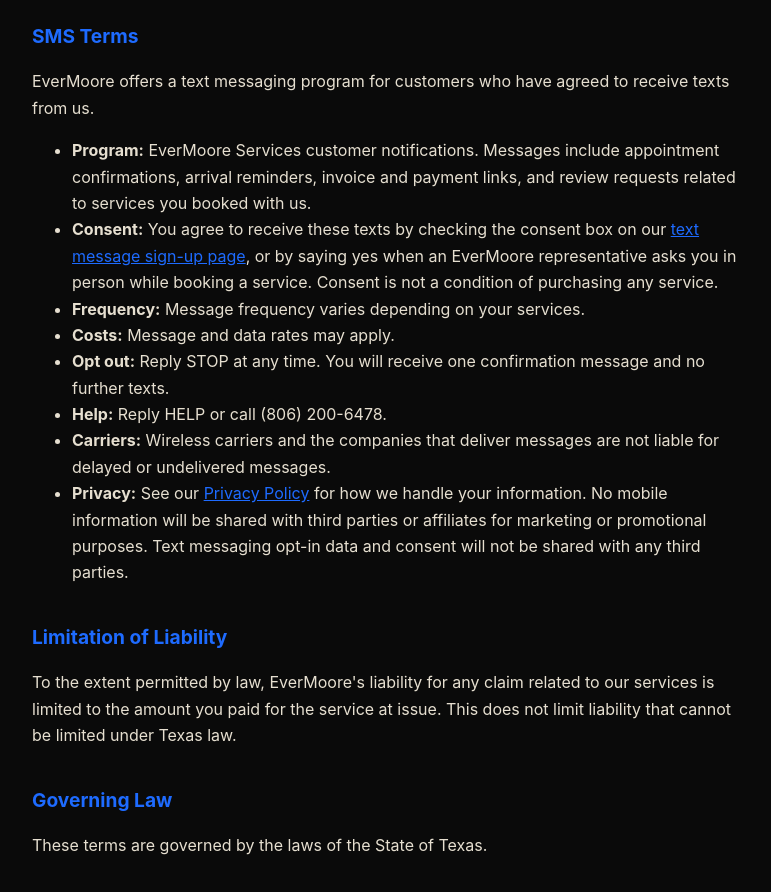
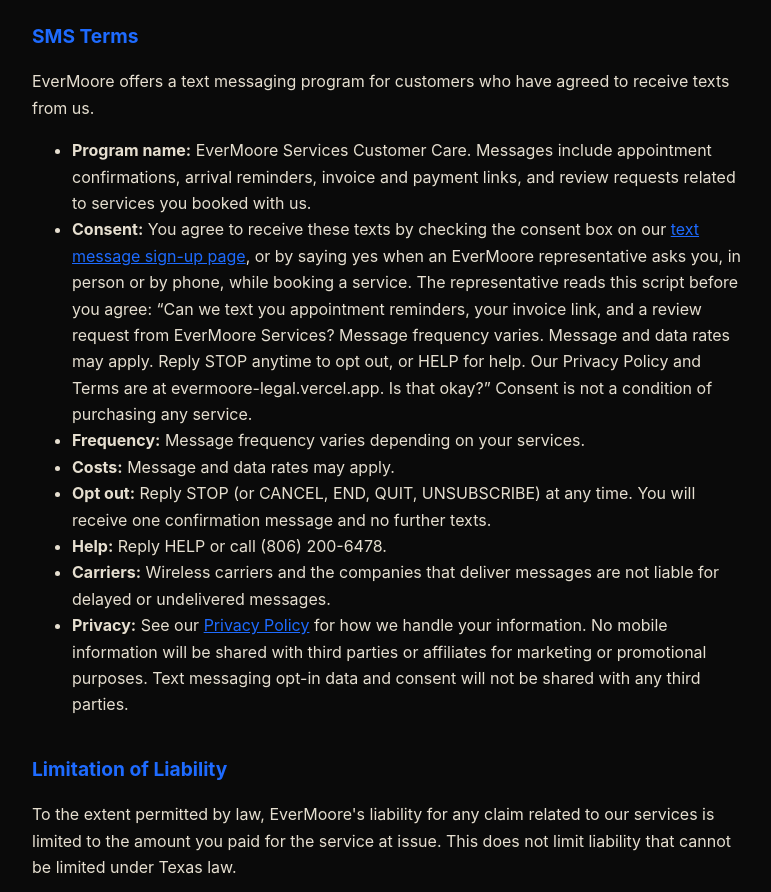
Before and after one commit to Broderikeverett/EverMoore-Legal, a plain HTML site: page terms.html in a window 1280 px wide. Shown: the part 1180-2072 px from the top of the page, without its empty margins (248-1019 px from the left). Drawn offline with Linux system fonts and the light colour scheme.

Commit message:
A2P fixes: verbal script with policy URL, CTIA sharing exclusion, program name
Co-Authored-By: Claude <noreply@anthropic.com>

```diff
--- a/terms.html
+++ b/terms.html
@@ -28,11 +28,11 @@
 <h2>SMS Terms</h2>
 <p>EverMoore offers a text messaging program for customers who have agreed to receive texts from us.</p>
 <ul>
-<li><strong>Program:</strong> EverMoore Services customer notifications. Messages include appointment confirmations, arrival reminders, invoice and payment links, and review requests related to services you booked with us.</li>
-<li><strong>Consent:</strong> You agree to receive these texts by checking the consent box on our <a href="opt-in">text message sign-up page</a>, or by saying yes when an EverMoore representative asks you in person while booking a service. Consent is not a condition of purchasing any service.</li>
+<li><strong>Program name:</strong> EverMoore Services Customer Care. Messages include appointment confirmations, arrival reminders, invoice and payment links, and review requests related to services you booked with us.</li>
+<li><strong>Consent:</strong> You agree to receive these texts by checking the consent box on our <a href="opt-in">text message sign-up page</a>, or by saying yes when an EverMoore representative asks you, in person or by phone, while booking a service. The representative reads this script before you agree: &ldquo;Can we text you appointment reminders, your invoice link, and a review request from EverMoore Services? Message frequency varies. Message and data rates may apply. Reply STOP anytime to opt out, or HELP for help. Our Privacy Policy and Terms are at evermoore-legal.vercel.app. Is that okay?&rdquo; Consent is not a condition of purchasing any service.</li>
 <li><strong>Frequency:</strong> Message frequency varies depending on your services.</li>
 <li><strong>Costs:</strong> Message and data rates may apply.</li>
-<li><strong>Opt out:</strong> Reply STOP at any time. You will receive one confirmation message and no further texts.</li>
+<li><strong>Opt out:</strong> Reply STOP (or CANCEL, END, QUIT, UNSUBSCRIBE) at any time. You will receive one confirmation message and no further texts.</li>
 <li><strong>Help:</strong> Reply HELP or call (806) 200-6478.</li>
 <li><strong>Carriers:</strong> Wireless carriers and the companies that deliver messages are not liable for delayed or undelivered messages.</li>
 <li><strong>Privacy:</strong> See our <a href="privacy">Privacy Policy</a> for how we handle your information. No mobile information will be shared with third parties or affiliates for marketing or promotional purposes. Text messaging opt-in data and consent will not be shared with any third parties.</li>
```
Also changed, not shown: opt-in.html (+2 -0 lines), privacy.html (+2 -2 lines).
